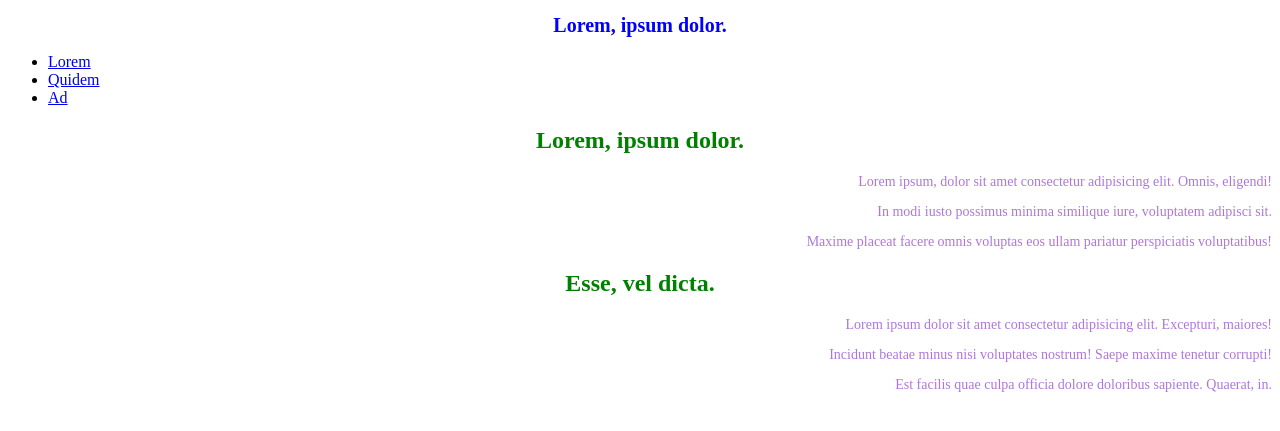
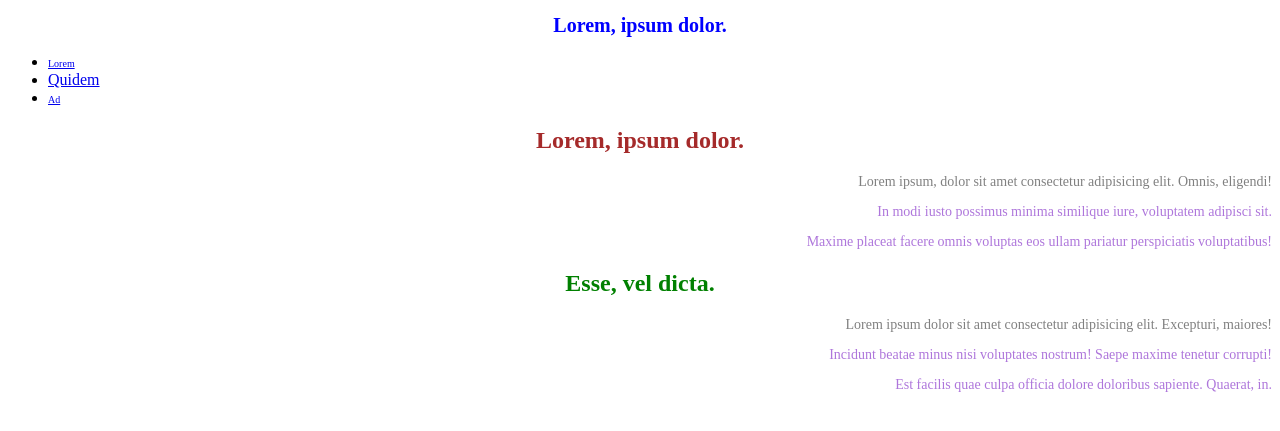
Before and after one commit to marinkavv/Full-stack-course, a plain HTML site: page HTML-CSS/Lesson2/index.html in a window 1280 px wide. Shown: the part 111-542 px from the top of the page. Drawn offline with Linux system fonts and the light colour scheme.

Commit message:
Add CSS selector types and inline styles

```diff
--- a/HTML-CSS/Lesson2/css/style.css
+++ b/HTML-CSS/Lesson2/css/style.css
@@ -21,3 +21,15 @@ img {
   height: 100px;
   object-fit: cover;
 }
+
+#topNews {
+  color: red;
+}
+
+.abstract {
+  color: gray;
+}
+
+.link {
+  font-size: 10px;
+}
--- a/HTML-CSS/Lesson2/index.html
+++ b/HTML-CSS/Lesson2/index.html
@@ -11,15 +11,15 @@
       <img src="./imgs/logo.jpg" alt="Logo" />
       <h1>Lorem, ipsum dolor.</h1>
       <ul>
-        <li><a href="#">Lorem</a></li>
+        <li><a href="#" class="link">Lorem</a></li>
         <li><a href="#">Quidem</a></li>
-        <li><a href="#">Ad</a></li>
+        <li><a href="#" class="link">Ad</a></li>
       </ul>
     </header>
     <main>
       <article>
-        <h2>Lorem, ipsum dolor.</h2>
-        <p>
+        <h2 id="topNews" style="color: brown">Lorem, ipsum dolor.</h2>
+        <p class="abstract">
           Lorem ipsum, dolor sit amet consectetur adipisicing elit. Omnis,
           eligendi!
         </p>
@@ -33,7 +33,7 @@
       </article>
       <article>
         <h2>Esse, vel dicta.</h2>
-        <p>
+        <p class="abstract">
           Lorem ipsum dolor sit amet consectetur adipisicing elit. Excepturi,
           maiores!
         </p>
```
